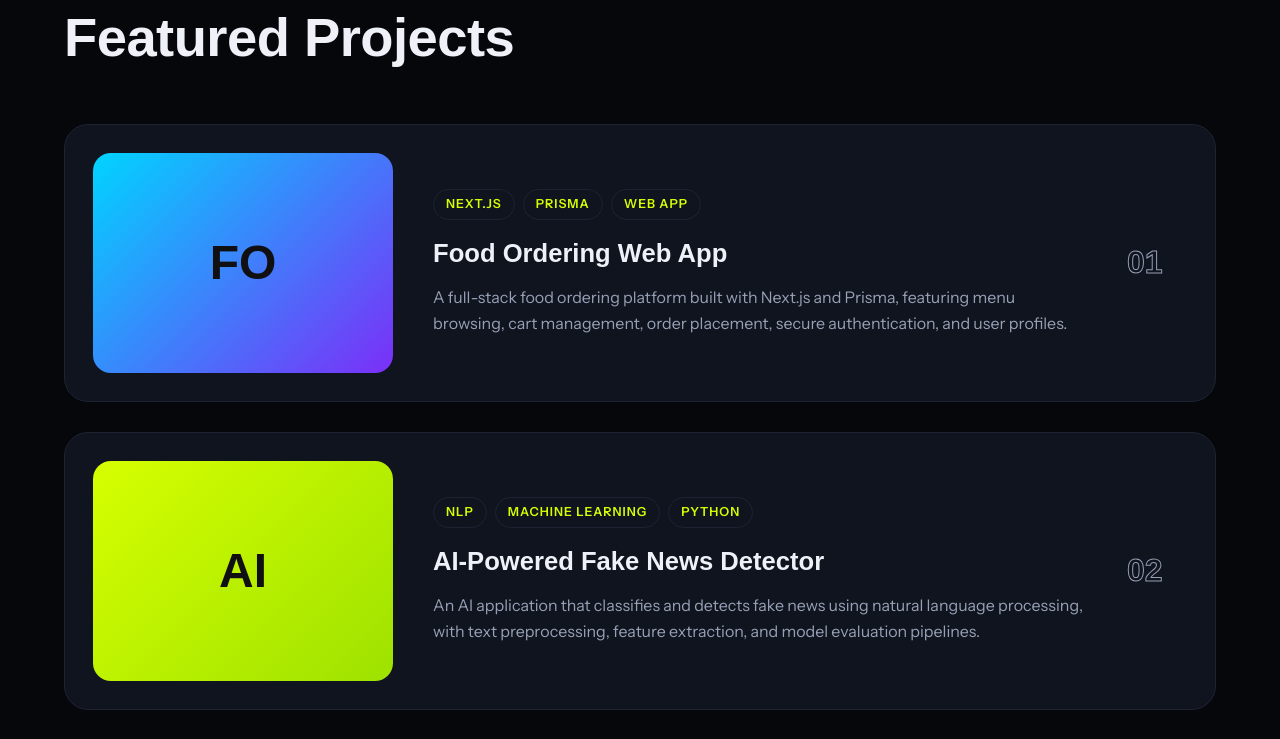
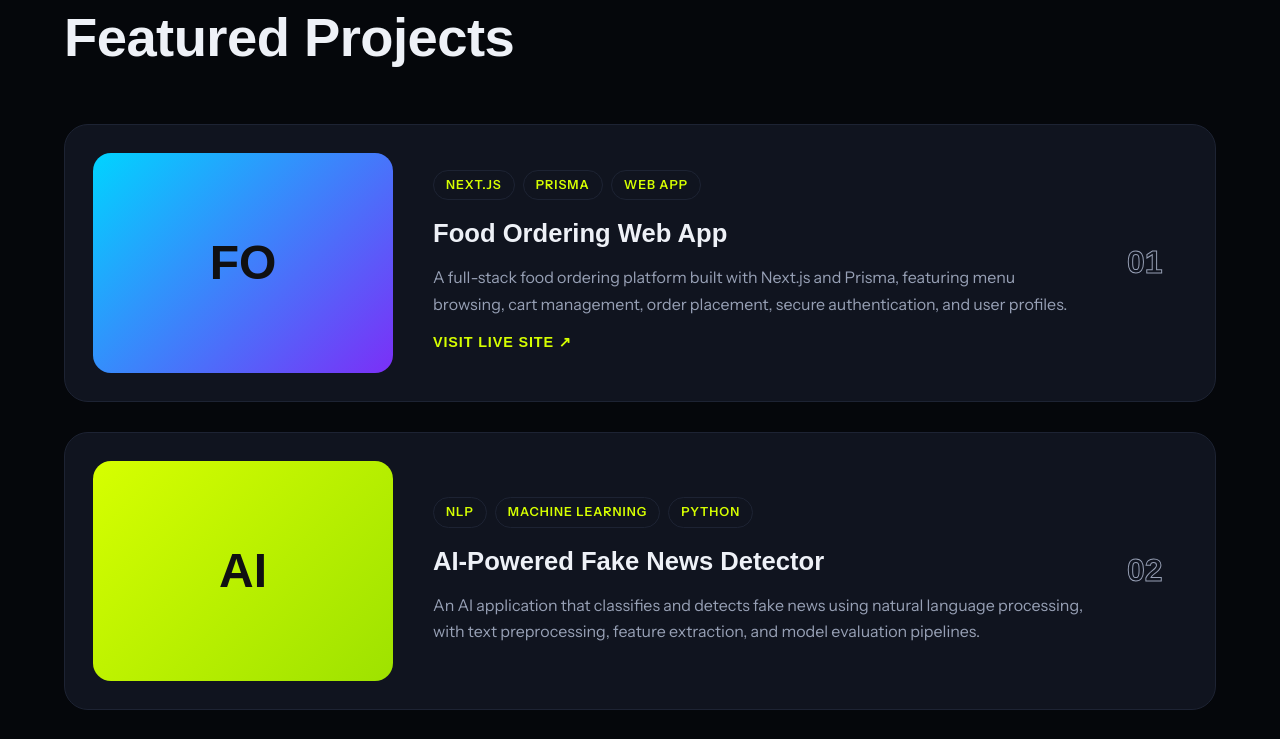
Before and after one commit to SURENDAR077/surendar-protfolia, a plain HTML site: page index.html in a window 1280 px wide. Shown: the part 3220-3959 px from the top of the page. Drawn offline with Linux system fonts and the light colour scheme; a web font is replaced by a local one.

Commit message:
Link food ordering project to live site; gate edit mode behind passcode

```diff
--- a/index.html
+++ b/index.html
@@ -179,18 +179,19 @@
         <p class="kicker">works</p>
         <h2 class="section-title">Featured Projects</h2>
         <div class="projects-list">
-          <article class="project-row">
+          <article class="project-row project-link" data-url="https://foodorder-web-sure.netlify.app">
             <div class="project-thumb thumb-web">
-              <span>FO</span>
+              <a href="https://foodorder-web-sure.netlify.app" target="_blank" rel="noopener" aria-label="Open Food Ordering Web App"><span>FO</span></a>
             </div>
             <div class="project-info">
               <div class="project-tags"><span>Next.js</span><span>Prisma</span><span>Web App</span></div>
-              <h3>Food Ordering Web App</h3>
+              <h3><a class="project-title-link" href="https://foodorder-web-sure.netlify.app" target="_blank" rel="noopener">Food Ordering Web App</a></h3>
               <p>
                 A full-stack food ordering platform built with Next.js and Prisma,
                 featuring menu browsing, cart management, order placement, secure
                 authentication, and user profiles.
               </p>
+              <a class="project-visit" href="https://foodorder-web-sure.netlify.app" target="_blank" rel="noopener">Visit live site &nearr;</a>
             </div>
             <span class="project-num">01</span>
           </article>
--- a/script.js
+++ b/script.js
@@ -1,4 +1,5 @@
-var STORAGE_KEY = "sk_portfolio_main";
+var STORAGE_KEY = "sk_portfolio_v2";
+var ADMIN_PASSCODE = "sk2026";
 
 var editableSelector =
   "main h1, main h2, main h3, main p, main li, main .kicker, main .section-title, main .stat-num, main .stat-label, main .service-num, main .project-tags span, main .project-num, main .award-num, main .about-stat-num, main .cta-links a";
@@ -41,6 +42,11 @@ function initEditMode() {
       bar.hidden = true;
       body.classList.remove("edit-mode");
     } else {
+      var code = prompt("Enter the edit passcode:");
+      if (code !== ADMIN_PASSCODE) {
+        alert("Incorrect passcode. Edit mode is private.");
+        return;
+      }
       setEditable(true);
       toggle.classList.add("active");
       toggle.setAttribute("aria-pressed", "true");
@@ -98,6 +104,16 @@ function initNav() {
   var toggle = document.getElementById("nav-toggle");
   var nav = document.querySelector(".nav");
 
+  var links = document.querySelectorAll(".project-link");
+  for (var i = 0; i < links.length; i++) {
+    links[i].addEventListener("click", function (e) {
+      if (e.target.closest("a")) return;
+      if (document.body.classList.contains("edit-mode")) return;
+      var url = this.getAttribute("data-url");
+      if (url) window.open(url, "_blank", "noopener");
+    });
+  }
+
   window.addEventListener("scroll", function () {
     if (window.scrollY > 40) {
       header.classList.add("scrolled");
--- a/styles.css
+++ b/styles.css
@@ -642,6 +642,36 @@ img {
   -webkit-text-stroke: 1px var(--muted);
 }
 
+.project-link {
+  cursor: pointer;
+}
+
+.project-title-link {
+  transition: color 0.2s;
+}
+
+.project-link:hover .project-title-link {
+  color: var(--lime);
+}
+
+.project-visit {
+  display: inline-block;
+  margin-top: 14px;
+  font-family: var(--heading-font);
+  font-size: 0.9rem;
+  font-weight: 700;
+  text-transform: uppercase;
+  letter-spacing: 0.06em;
+  color: var(--lime);
+  border-bottom: 1px solid transparent;
+  transition: border-color 0.2s, color 0.2s;
+}
+
+.project-visit:hover {
+  color: var(--orange);
+  border-color: var(--orange);
+}
+
 /* Awards */
 .awards {
   display: grid;
```
